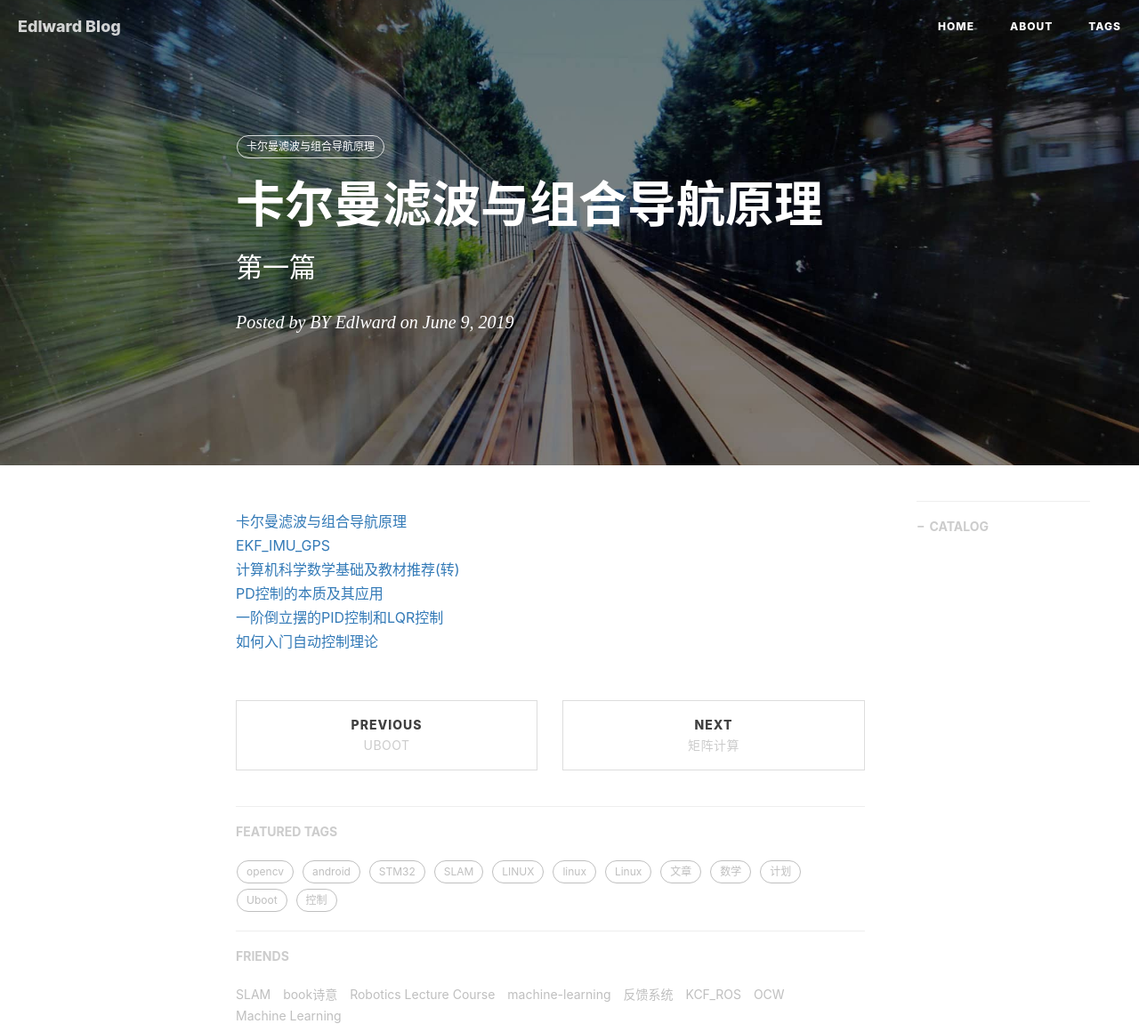
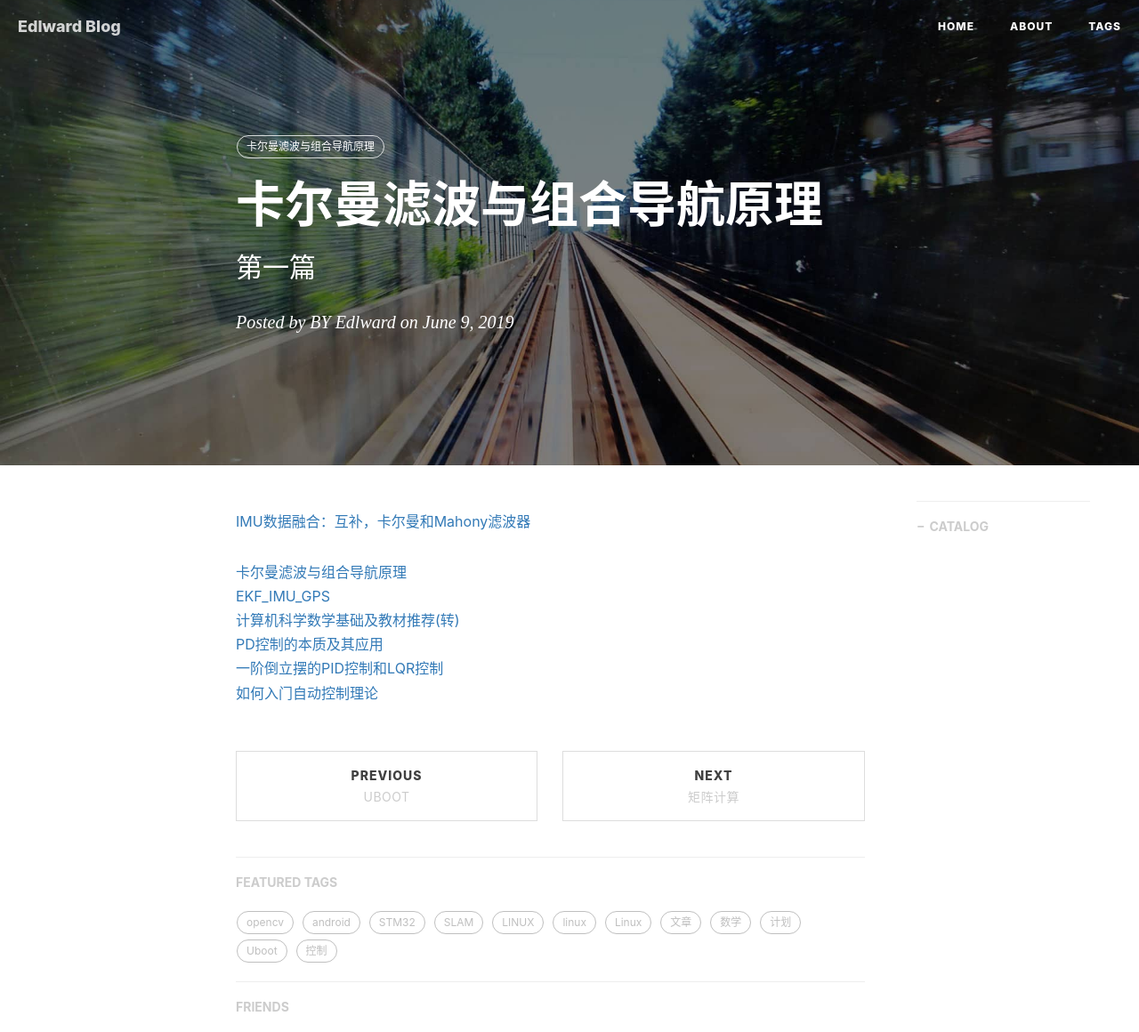
Before and after one commit to gary-robotics/dlward, a Jekyll site: the page built from _posts/2019-06-10-卡尔曼滤波与组合导航原理-2019.markdown, in a window 1280 px wide, cut to the strip 0-1160 px from the top of the page. Shown: the whole strip at 89% size. Built offline with Jekyll 4.4.1, drawn with Linux system fonts in a browser that asks for light colours; nearby versions of some CDN libraries; comment, search, counter and statistics services are not loaded.

Commit message:
Update 2019-06-10-卡尔曼滤波与组合导航原理-2019.markdown

```diff
--- a/_posts/2019-06-10-卡尔曼滤波与组合导航原理-2019.markdown
+++ b/_posts/2019-06-10-卡尔曼滤波与组合导航原理-2019.markdown
@@ -9,6 +9,8 @@ catalog: true                       # 是否归档
 tags:                               #标签
     - 卡尔曼滤波与组合导航原理
 ---
+[IMU数据融合：互补，卡尔曼和Mahony滤波器](http://www.olliw.eu/2013/imu-data-fusing/)
+
 [卡尔曼滤波与组合导航原理](https://wenku.baidu.com/view/84a1bf34f78a6529647d539f.html)
 [EKF_IMU_GPS](https://github.com/Edlward/Indirect_EKF_IMU_GPS)
 [计算机科学数学基础及教材推荐(转)](https://blog.csdn.net/baixiaozhe/article/details/8263643)
```
